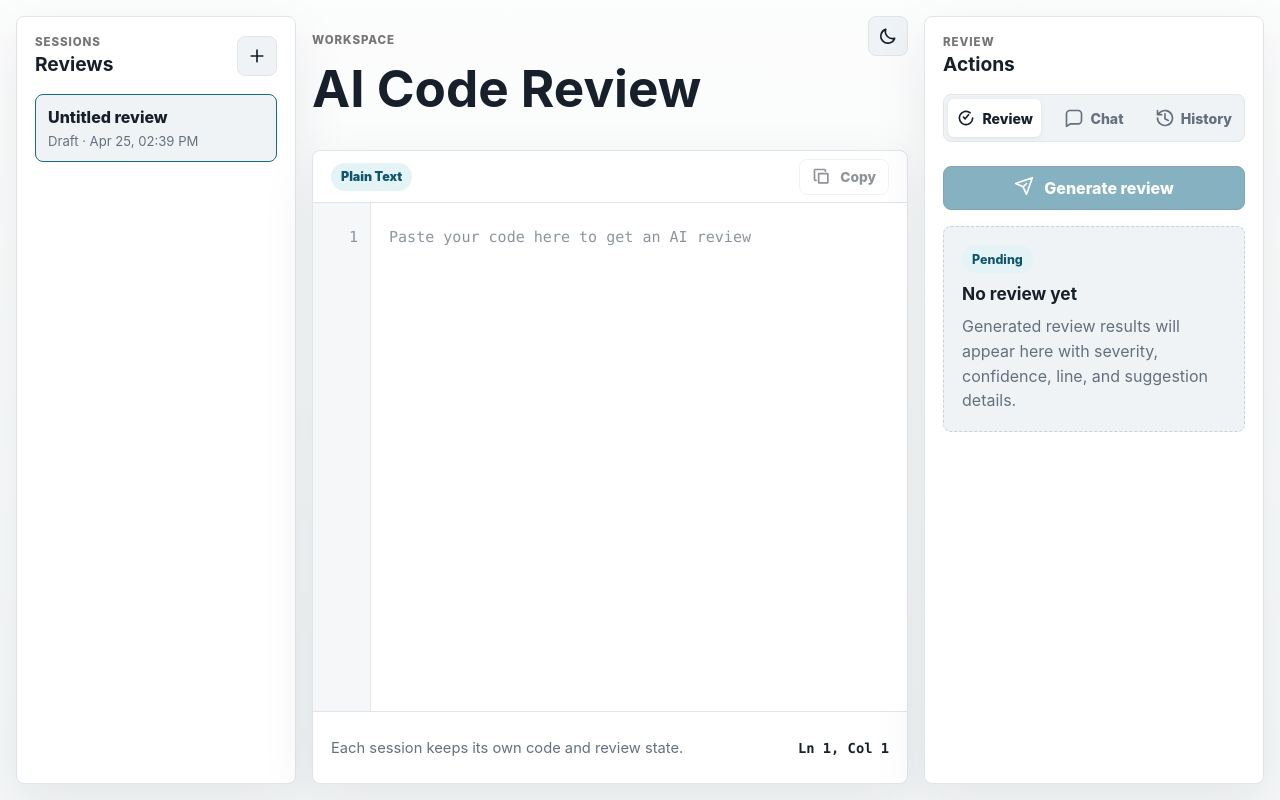
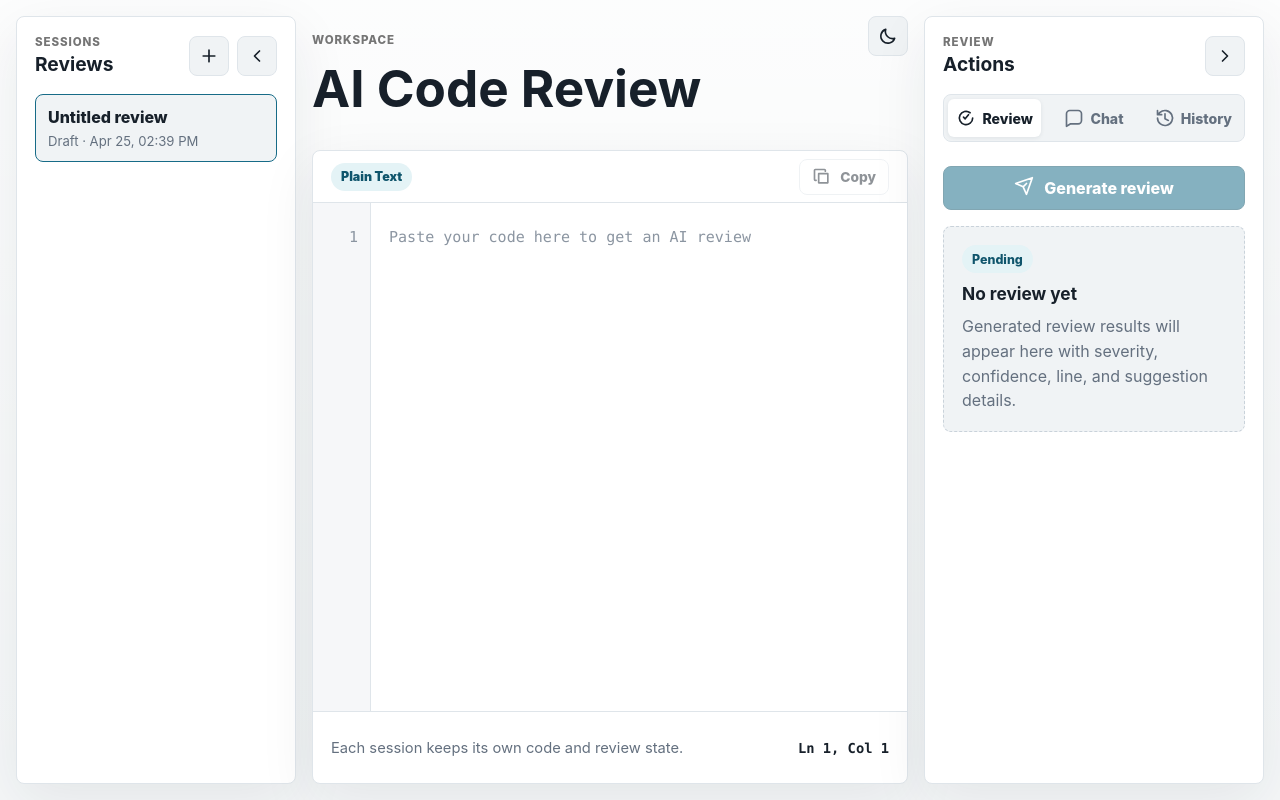
Before and after one commit to rcosta358/cf_ai_code_reviewer, a React (Vite) app in the folder app/: page / in a window 1280 px wide. Built offline with nearby package versions, Linux system fonts and the light colour scheme.

Commit message:
Improve UI

```diff
--- a/app/src/App.tsx
+++ b/app/src/App.tsx
@@ -1,17 +1,89 @@
+import { useCallback, useState } from 'react'
+import type { CSSProperties, PointerEvent as ReactPointerEvent } from 'react'
 import { CodeReviewWorkspace } from './components/CodeReviewWorkspace'
 import { InsightPanel } from './components/InsightPanel'
 import { SessionSidebar } from './components/SessionSidebar'
 import { ReviewProvider } from './contexts/ReviewContext'
 import { ThemeProvider } from './contexts/ThemeContext'
 
+const LEFT_PANEL_DEFAULT_WIDTH = 280
+const RIGHT_PANEL_DEFAULT_WIDTH = 340
+const COLLAPSED_PANEL_WIDTH = 58
+const MIN_LEFT_PANEL_WIDTH = 220
+const MAX_LEFT_PANEL_WIDTH = 420
+const MIN_RIGHT_PANEL_WIDTH = 280
+const MAX_RIGHT_PANEL_WIDTH = 560
+
+const clamp = (value: number, min: number, max: number) => Math.min(Math.max(value, min), max)
+
 function App() {
+    const [isLeftCollapsed, setIsLeftCollapsed] = useState(false)
+    const [isRightCollapsed, setIsRightCollapsed] = useState(false)
+    const [leftPanelWidth, setLeftPanelWidth] = useState(LEFT_PANEL_DEFAULT_WIDTH)
+    const [rightPanelWidth, setRightPanelWidth] = useState(RIGHT_PANEL_DEFAULT_WIDTH)
+
+    const startResize = useCallback(
+        (panel: 'left' | 'right') => (event: ReactPointerEvent<HTMLDivElement>) => {
+            event.preventDefault()
+            const pointerX = event.clientX
+            const width = panel === 'left' ? leftPanelWidth : rightPanelWidth
+
+            const handleResize = (moveEvent: PointerEvent) => {
+                const delta = moveEvent.clientX - pointerX
+
+                if (panel === 'left') {
+                    setLeftPanelWidth(clamp(width + delta, MIN_LEFT_PANEL_WIDTH, MAX_LEFT_PANEL_WIDTH))
+                    return
+                }
+
+                setRightPanelWidth(clamp(width - delta, MIN_RIGHT_PANEL_WIDTH, MAX_RIGHT_PANEL_WIDTH))
+            }
+
+            const finishResize = () => {
+                document.body.classList.remove('is-resizing-panel')
+                window.removeEventListener('pointermove', handleResize)
+                window.removeEventListener('pointerup', finishResize)
+                window.removeEventListener('pointercancel', finishResize)
+            }
+
+            document.body.classList.add('is-resizing-panel')
+            window.addEventListener('pointermove', handleResize)
+            window.addEventListener('pointerup', finishResize)
+            window.addEventListener('pointercancel', finishResize)
+        },
+        [leftPanelWidth, rightPanelWidth],
+    )
+
+    const currentLeftPanelWidth = isLeftCollapsed ? COLLAPSED_PANEL_WIDTH : leftPanelWidth
+    const currentRightPanelWidth = isRightCollapsed ? COLLAPSED_PANEL_WIDTH : rightPanelWidth
+    const shellStyle = {
+        '--left-panel-width': `${currentLeftPanelWidth}px`,
+        '--right-panel-width': `${currentRightPanelWidth}px`,
+    } as CSSProperties
+
     return (
         <ThemeProvider>
             <ReviewProvider>
-                <div className="app-shell">
-                    <SessionSidebar />
+                <div className="app-shell" style={shellStyle}>
+                    <SessionSidebar isCollapsed={isLeftCollapsed} onToggleCollapse={() => setIsLeftCollapsed((value) => !value)} />
+                    {!isLeftCollapsed && (
+                        <div
+                            aria-label="Resize sessions panel"
+                            className="panel-resize-handle panel-resize-handle-left"
+                            onPointerDown={startResize('left')}
+                            role="separator"
+                        />
+                    )}
                     <CodeReviewWorkspace />
-                    <InsightPanel />
+                    {!isRightCollapsed && (
+                        <div
+                            aria-label="Resize review panel"
+                            className="panel-resize-handle panel-resize-handle-right"
+                            onPointerDown={startResize('right')}
+                            role="separator"
+                        />
+                    )}
+                    <InsightPanel isCollapsed={isRightCollapsed} onToggleCollapse={() => setIsRightCollapsed((value) => !value)} />
                 </div>
             </ReviewProvider>
         </ThemeProvider>
--- a/app/src/components/Icon.tsx
+++ b/app/src/components/Icon.tsx
@@ -1,5 +1,18 @@
 type IconProps = {
-  name: 'check' | 'copy' | 'history' | 'loader' | 'message' | 'moon' | 'plus' | 'review' | 'send' | 'sun' | 'x'
+  name:
+    | 'check'
+    | 'chevronLeft'
+    | 'chevronRight'
+    | 'copy'
+    | 'history'
+    | 'loader'
+    | 'message'
+    | 'moon'
+    | 'plus'
+    | 'review'
+    | 'send'
+    | 'sun'
+    | 'x'
 }
 
 export function Icon({ name }: IconProps) {
@@ -15,6 +28,8 @@ export function Icon({ name }: IconProps) {
             {name === 'plus' && <path d="M12 5v14M5 12h14" />}
             {name === 'copy' && <path d="M8 8h11v11H8zM5 16H4a1 1 0 0 1-1-1V4a1 1 0 0 1 1-1h11a1 1 0 0 1 1 1v1" />}
             {name === 'check' && <path d="m20 6-11 11-5-5" />}
+            {name === 'chevronLeft' && <path d="m15 18-6-6 6-6" />}
+            {name === 'chevronRight' && <path d="m9 18 6-6-6-6" />}
             {name === 'x' && <path d="M18 6 6 18M6 6l12 12" />}
             {name === 'loader' && <path d="M12 2v4M12 18v4M4.93 4.93l2.83 2.83M16.24 16.24l2.83 2.83M2 12h4M18 12h4M4.93 19.07l2.83-2.83M16.24 7.76l2.83-2.83" />}
             {name === 'send' && <path d="m22 2-7 20-4-9-9-4 20-7ZM11 13l4-4" />}
--- a/app/src/components/InsightPanel.tsx
+++ b/app/src/components/InsightPanel.tsx
@@ -9,19 +9,32 @@ const views: Array<{ id: RightPanelView; label: string; icon: 'history' | 'messa
     { id: 'history', label: 'History', icon: 'history' },
 ]
 
-export function InsightPanel() {
+type InsightPanelProps = {
+    isCollapsed: boolean
+    onToggleCollapse: () => void
+}
+
+export function InsightPanel({ isCollapsed, onToggleCollapse }: InsightPanelProps) {
     const [activeView, setActiveView] = useState<RightPanelView>('review')
 
     return (
-        <aside className="sidebar insight-panel" aria-label="Review details">
+        <aside className={`sidebar insight-panel ${isCollapsed ? 'is-collapsed' : ''}`} aria-label="Review details">
             <div className="panel-header">
-                <div>
+                <div className="panel-title">
                     <p className="eyebrow">Review</p>
                     <h2>Actions</h2>
                 </div>
+                <button
+                    aria-label={isCollapsed ? 'Expand review panel' : 'Collapse review panel'}
+                    className="icon-button"
+                    onClick={onToggleCollapse}
+                    type="button"
+                >
+                    <Icon name={isCollapsed ? 'chevronLeft' : 'chevronRight'} />
+                </button>
             </div>
 
-            <div className="view-tabs" role="tablist" aria-label="Review detail views">
+            {!isCollapsed && <div className="view-tabs" role="tablist" aria-label="Review detail views">
                 {views.map((view) => (
                     <button
                         aria-selected={activeView === view.id}
@@ -35,9 +48,9 @@ export function InsightPanel() {
                         {view.label}
                     </button>
                 ))}
-            </div>
+            </div>}
 
-            <div className="insight-content">
+            {!isCollapsed && <div className="insight-content">
                 {activeView === 'review' && <ReviewResultsPanel />}
 
                 {activeView === 'chat' && (
@@ -55,7 +68,7 @@ export function InsightPanel() {
                         <p>Past results for this session will be listed here once persistence is connected.</p>
                     </div>
                 )}
-            </div>
+            </div>}
         </aside>
     )
 }
--- a/app/src/components/SessionSidebar.tsx
+++ b/app/src/components/SessionSidebar.tsx
@@ -9,22 +9,39 @@ const formatSessionTime = (value: string) =>
         day: 'numeric',
     }).format(new Date(value))
 
-export function SessionSidebar() {
+type SessionSidebarProps = {
+    isCollapsed: boolean
+    onToggleCollapse: () => void
+}
+
+export function SessionSidebar({ isCollapsed, onToggleCollapse }: SessionSidebarProps) {
     const { activeSession, createSession, selectSession, sessions } = useReview()
 
     return (
-        <aside className="sidebar session-sidebar" aria-label="Review sessions">
+        <aside className={`sidebar session-sidebar ${isCollapsed ? 'is-collapsed' : ''}`} aria-label="Review sessions">
             <div className="panel-header">
-                <div>
+                <div className="panel-title">
                     <p className="eyebrow">Sessions</p>
                     <h2>Reviews</h2>
                 </div>
-                <button aria-label="Create review session" className="icon-button" onClick={createSession} type="button">
-                    <Icon name="plus" />
-                </button>
+                <div className="panel-header-actions">
+                    {!isCollapsed && (
+                        <button aria-label="Create review session" className="icon-button" onClick={createSession} type="button">
+                            <Icon name="plus" />
+                        </button>
+                    )}
+                    <button
+                        aria-label={isCollapsed ? 'Expand sessions panel' : 'Collapse sessions panel'}
+                        className="icon-button"
+                        onClick={onToggleCollapse}
+                        type="button"
+                    >
+                        <Icon name={isCollapsed ? 'chevronRight' : 'chevronLeft'} />
+                    </button>
+                </div>
             </div>
 
-            <div className="session-list">
+            {!isCollapsed && <div className="session-list">
                 {sessions.map((session) => (
                     <button
                         className={`session-item ${session.id === activeSession.id ? 'is-active' : ''}`}
@@ -38,7 +55,7 @@ export function SessionSidebar() {
                         </span>
                     </button>
                 ))}
-            </div>
+            </div>}
         </aside>
     )
 }
--- a/app/src/styles/main.scss
+++ b/app/src/styles/main.scss
@@ -85,7 +85,8 @@ button:disabled {
 
 .app-shell {
   display: grid;
-  grid-template-columns: 280px minmax(0, 1fr) 340px;
+  position: relative;
+  grid-template-columns: var(--left-panel-width, 280px) minmax(0, 1fr) var(--right-panel-width, 340px);
   grid-template-rows: minmax(0, 1fr);
   gap: 16px;
   height: 100%;
@@ -105,9 +106,72 @@ button:disabled {
 .sidebar {
   display: flex;
   min-height: 0;
+  min-width: 0;
   flex-direction: column;
   overflow: hidden;
+  overflow-x: hidden;
   padding: 18px;
+
+  &.is-collapsed {
+    align-items: center;
+    padding: 12px 8px;
+
+    .panel-header {
+      width: 100%;
+      justify-content: center;
+      margin-bottom: 0;
+    }
+
+    .panel-title {
+      display: none;
+    }
+  }
+}
+
+.panel-header-actions {
+  display: flex;
+  flex: 0 0 auto;
+  align-items: center;
+  gap: 8px;
+}
+
+.panel-resize-handle {
+  position: absolute;
+  top: 16px;
+  bottom: 16px;
+  z-index: 10;
+  width: 12px;
+  cursor: col-resize;
+  touch-action: none;
+
+  &::before {
+    position: absolute;
+    top: 12px;
+    bottom: 12px;
+    left: 5px;
+    width: 2px;
+    border-radius: 999px;
+    background: transparent;
+    content: '';
+    transition: background 140ms ease;
+  }
+
+  &:hover::before {
+    background: var(--primary);
+  }
+}
+
+.panel-resize-handle-left {
+  left: calc(16px + var(--left-panel-width) + 2px);
+}
+
+.panel-resize-handle-right {
+  right: calc(16px + var(--right-panel-width) + 2px);
+}
+
+.is-resizing-panel {
+  cursor: col-resize;
+  user-select: none;
 }
 
 .panel-header,
@@ -513,13 +577,16 @@ h3 {
 .session-list {
   display: flex;
   min-height: 0;
+  min-width: 0;
   flex-direction: column;
   gap: 8px;
-  overflow: auto;
+  overflow-x: hidden;
+  overflow-y: auto;
 }
 
 .session-item {
   display: flex;
+  min-width: 0;
   width: 100%;
   flex-direction: column;
   gap: 6px;
@@ -561,6 +628,7 @@ h3 {
 .view-tabs {
   display: grid;
   grid-template-columns: repeat(3, 1fr);
+  min-width: 0;
   gap: 6px;
   padding: 4px;
   border: 1px solid var(--border);
@@ -598,16 +666,20 @@ h3 {
   display: flex;
   flex: 1;
   min-height: 0;
+  min-width: 0;
   align-items: flex-start;
   justify-content: center;
-  overflow: auto;
+  overflow-x: hidden;
+  overflow-y: auto;
   padding: 24px 0;
 }
 
 .review-results-panel {
   display: grid;
+  min-width: 0;
   width: 100%;
   gap: 16px;
+  overflow-wrap: anywhere;
 }
 
 .review-action-panel {
@@ -829,11 +901,13 @@ h3 {
 
 .issue-list {
   display: grid;
+  min-width: 0;
   gap: 12px;
 }
 
 .issue-card {
   display: grid;
+  min-width: 0;
   gap: 10px;
   border: 1px solid var(--border);
   border-left: 4px solid currentColor;
@@ -848,11 +922,13 @@ h3 {
 
   h3 {
     color: var(--text);
+    overflow-wrap: anywhere;
   }
 
   > p {
     color: var(--muted);
     line-height: 1.5;
+    overflow-wrap: anywhere;
   }
 }
 
@@ -874,8 +950,10 @@ h3 {
 
   div {
     display: inline-flex;
+    min-width: 0;
     align-items: center;
     gap: 7px;
+    overflow-wrap: anywhere;
   }
 }
 
@@ -914,6 +992,7 @@ h3 {
 
 .issue-suggestion {
   display: grid;
+  min-width: 0;
   gap: 5px;
   border-radius: 8px;
   padding: 10px;
@@ -924,6 +1003,10 @@ h3 {
   strong {
     color: var(--text);
     font-size: 0.82rem;
+  }
+
+  p {
+    overflow-wrap: anywhere;
   }
 }
 
@@ -968,6 +1051,10 @@ h3 {
 }
 
 @media (max-width: 1180px) {
+  .panel-resize-handle {
+    display: none;
+  }
+
   .app-shell {
     grid-template-columns: 220px minmax(0, 1fr);
     grid-template-rows: minmax(0, 1fr) minmax(220px, 34svh);
```
Also changed, not shown: app/src/components/ReviewResultsPanel.tsx (+9 -4 lines), 1 other file (tests, documents, lock files or other folders).
